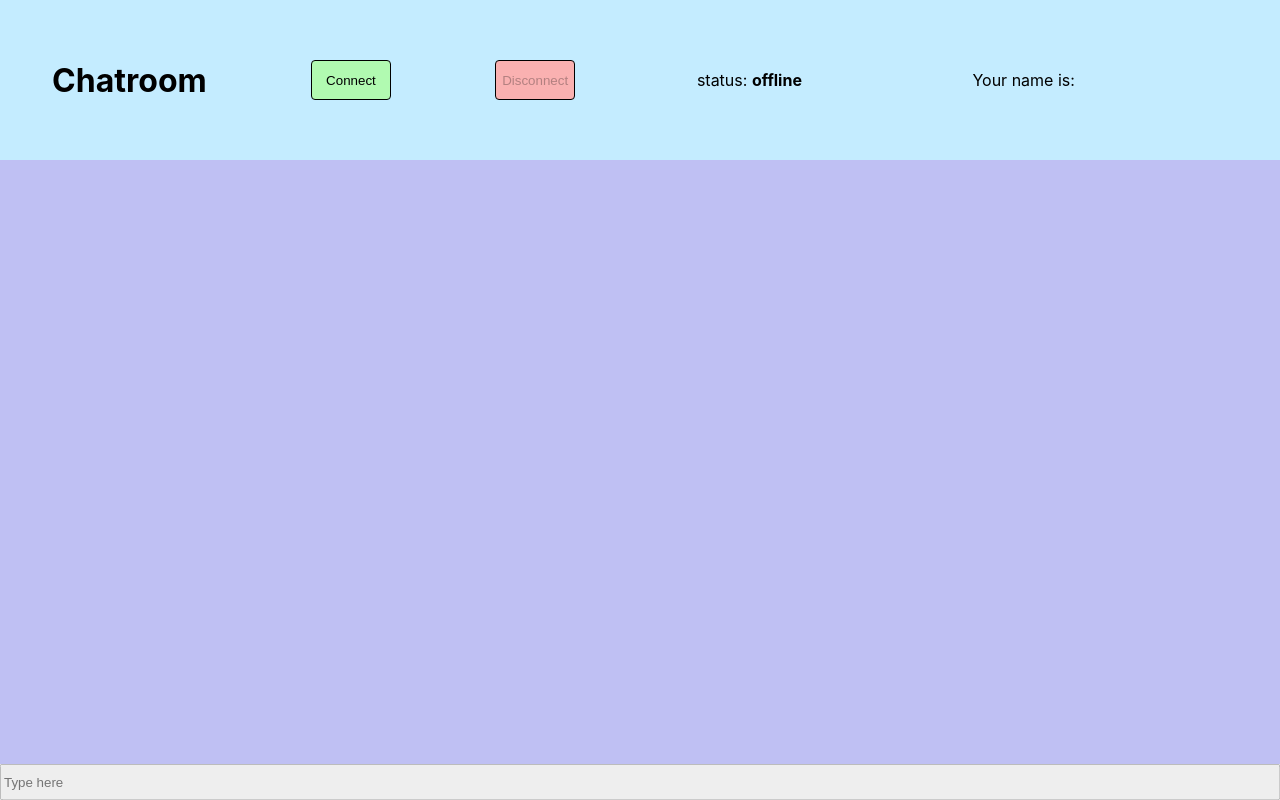
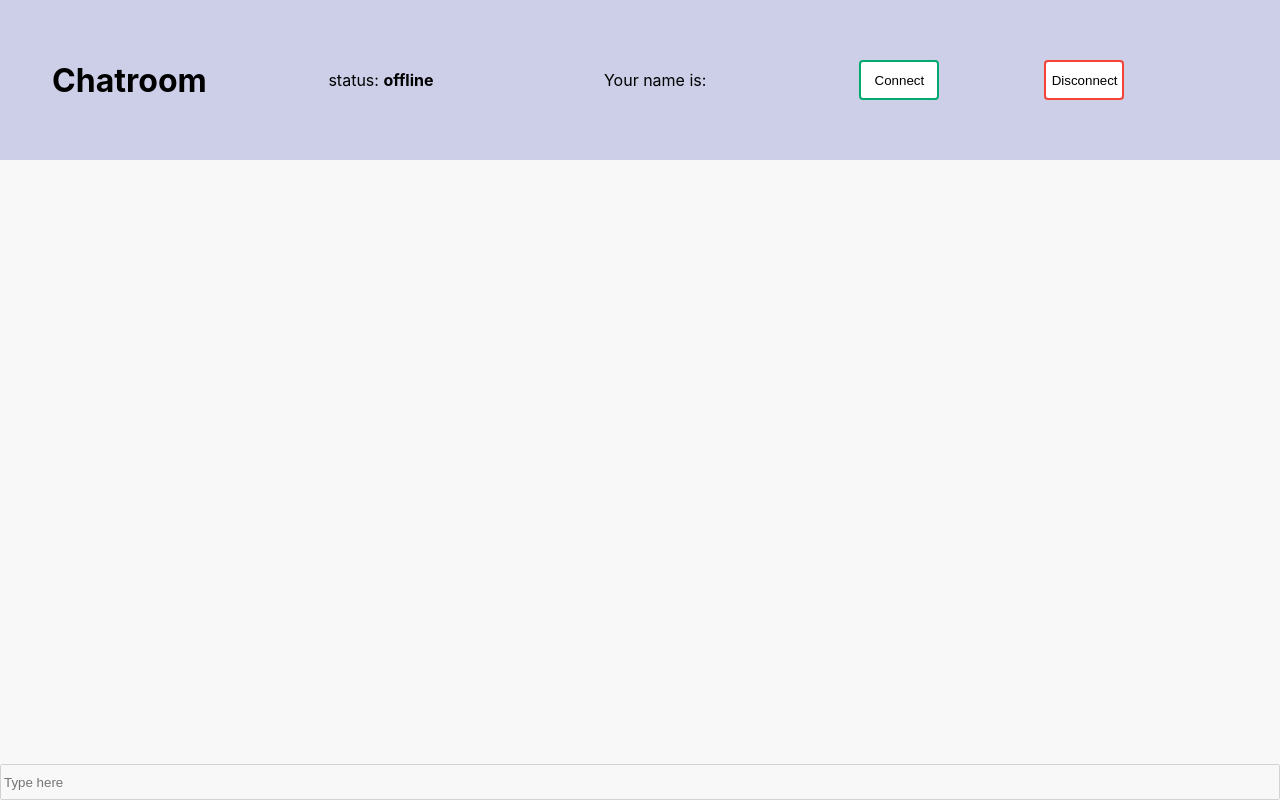
Before and after one commit to MartinJeanne/electron-chat, a website built with Vite: page index.html in a window 1280 px wide. Built offline with nearby package versions, Linux system fonts and the light colour scheme.

Commit message:
changing colors

```diff
--- a/index.html
+++ b/index.html
@@ -11,10 +11,10 @@
   <div id="page">
     <div id="info">
       <h1>Chatroom</h1>
+      <p id="statusParent">status: <strong id="status">offline</strong></p>
+      <p id="namePlaceholderParent">Your name is: <strong id="namePlaceholder"></strong></p>
       <button class="btn connect">Connect</button>
       <button class="btn disconnect" disabled>Disconnect</button>
-      <p id="statusParent">status: <strong id="status">offline</strong></p>
-      <p id="namePlaceholderParent">Your name is: <strong id="namePlaceholder"></strong></p>
       <p id="debug"></p>
     </div>
 
--- a/src/index.css
+++ b/src/index.css
@@ -18,7 +18,6 @@ body {
 
 #page {
   width: 100%;
-  background-color: rgb(224, 224, 224);
   display: flex;
   flex-direction: column;
   justify-content: space-between;
@@ -27,7 +26,7 @@ body {
 #info {
   width: 100%;
   height: 20vh;
-  background-color: rgb(196, 236, 255);
+  background-color: rgb(204, 207, 231);
   display: flex;
   justify-content: space-around;
   align-items: center;
@@ -53,16 +52,29 @@ body {
 .btn {
   width: 80px;
   height: 40px;
-  border: 1px solid black;
+  border: none;
+  color: black;
+  background-color: white;
   border-radius: 0.3em;
+  transition-duration: 0.4s;
 }
 
 .connect {
-  background-color: rgb(177, 250, 177);
+  border: 2px solid #04AA6D; /* Green */
+}
+
+.connect:hover {
+  background-color: #04AA6D; /* Green */
+  color: white;
 }
 
 .disconnect {
-  background-color: rgb(250, 177, 177);
+  border: 2px solid #f44336; /* Green */
+}
+
+.disconnect:hover {
+  background-color: #f44336; /* Green */
+  color: white;
 }
 
 #chat {
@@ -77,7 +89,7 @@ body {
   display: flex;
   flex-direction: column;
   justify-content: start;
-  background-color: rgb(191, 192, 243);
+  background-color: rgb(248, 248, 248);
   overflow-y: scroll;
   padding-top: 10px;
 }
@@ -86,16 +98,18 @@ body {
   position: relative;
   padding: 7px;
   border-radius: 8px;
-  background-color: rgb(216, 220, 255);
   word-wrap: break-word
 }
 
 .msg.fromOther {
+  background-color: rgb(231, 232, 243);
+
   text-align: left;
   margin: 0px 70px 10px 15px;
 }
 
 .msg.fromUser {
+  background-color: rgb(216, 220, 255);
   text-align: right;
   margin: 0px 15px 10px 70px;
 }
@@ -108,7 +122,7 @@ body {
   width: 0;
   height: 0;
   border: 13px solid transparent;
-  border-right-color: rgb(216, 220, 255);
+  border-right-color: rgb(231, 232, 243);
   border-left: 0;
   border-bottom: 0;
   margin-top: -2px;
```
